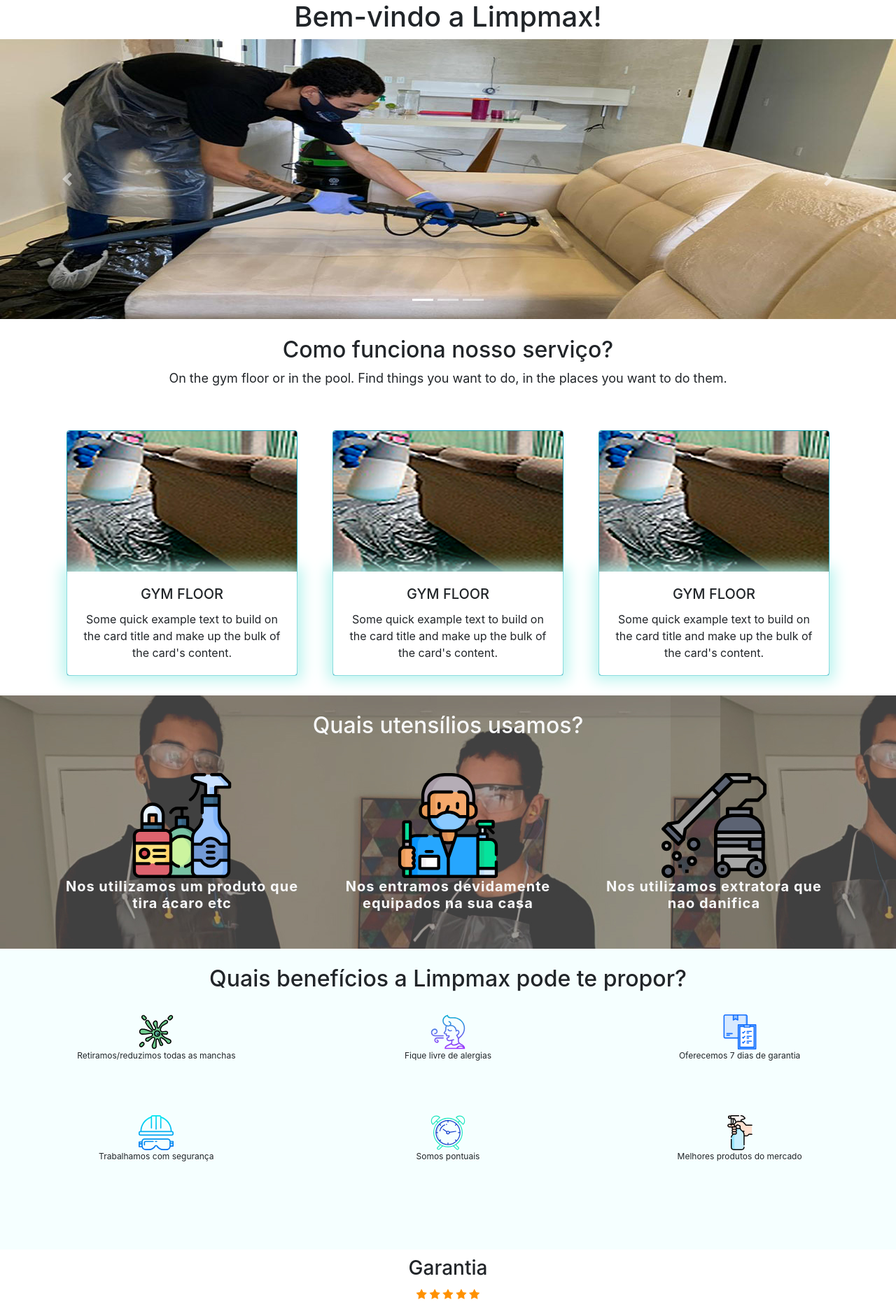
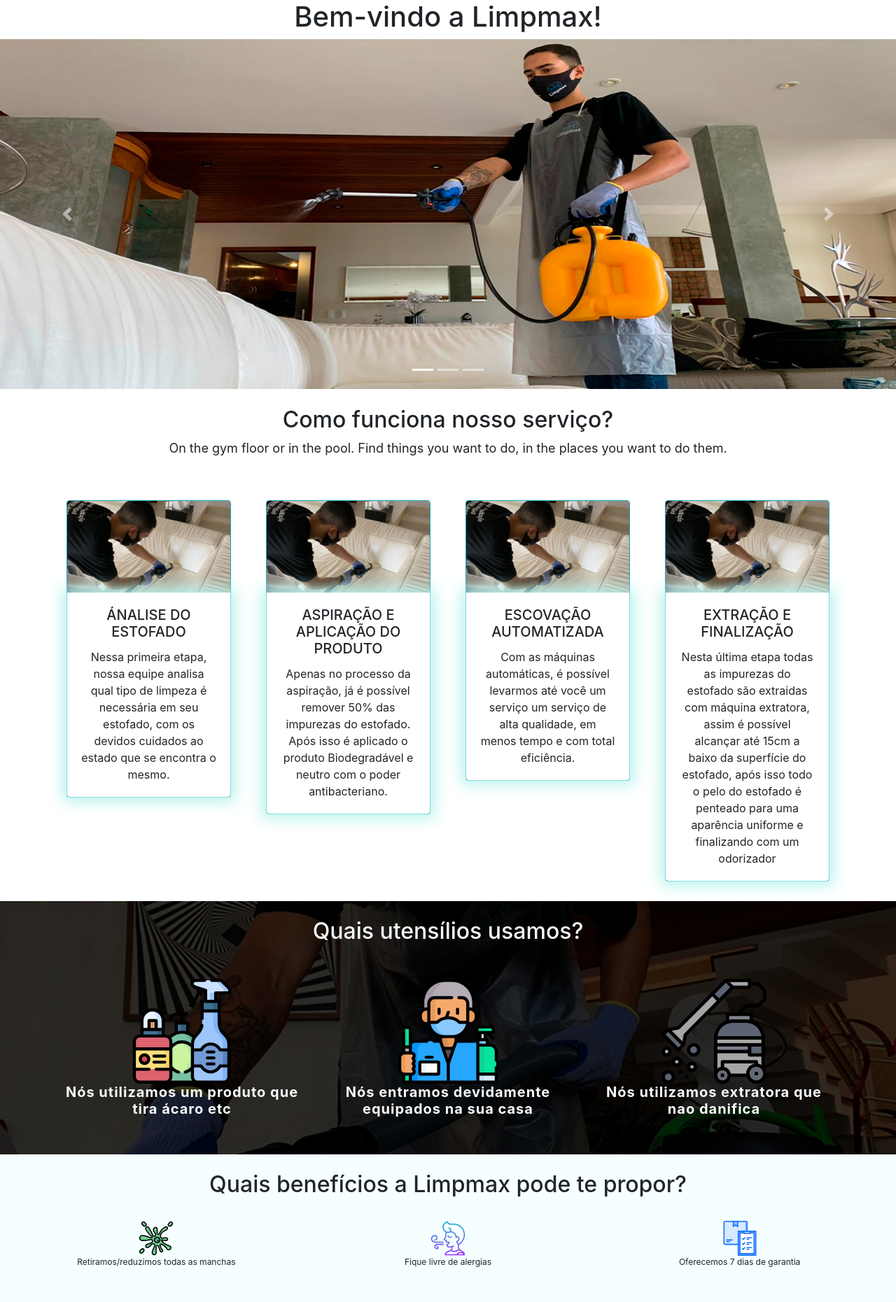
Before and after one commit to MarcusHolanda1/limpmax-page, a PHP site: page / in a window 1280 px wide. Shown: the part 66-1927 px from the top of the page at 70% size. Run offline with PHP 8.4, Linux system fonts and the light colour scheme; some libraries are stand-ins or nearby versions.

Commit message:
Novas alteracoes

```diff
--- a/css/estilo.css
+++ b/css/estilo.css
@@ -83,8 +133,10 @@ a:link
 */
 /*paralax*/
 .bg-parallax{
-    background: url(../img/patetass.jpg) fixed;
+    background: url(../img/extrato.jpg) fixed no-repeat center;
     position: relative;
+    width: 100%;
+    height: 100%;
 }
 
 .fatos{
--- a/index.php
+++ b/index.php
@@ -73,13 +73,13 @@
         </ol>
         <div class="carousel-inner">
             <div class="carousel-item active">
-                <img class="d-block w-100" src="img/bmteste2.jpg" alt="First slide ">
+                <img class="d-block w-100" src="img/jogproduto2.jpg" alt="First slide ">
             </div>
             <div class="carousel-item">
-                <img class="d-block w-100" src="img/bmteste3.jpg" alt="Second slide">
+                <img class="d-block w-100" src="img/jogproduto2.jpg" alt="Second slide">
             </div>
             <div class="carousel-item">
-                <img class="d-block w-100" src="img/bmteste2.jpg" alt="Third slide">
+                <img class="d-block w-100" src="img/jogproduto2.jpg" alt="Third slide">
             </div>
         </div>
         <a class="carousel-control-prev" href="#mainSlide" role="button" data-slide="prev">
@@ -100,36 +100,48 @@
                 <p>On the gym floor or in the pool. Find things you want to do, in the places you want to do them.</p>
             </div>
             <div class="row">
-                <div class="col-md-4">
+                <div class="col-md-3">
                     <div class="card  border-info text-center">
                         <div class="inner">
-                            <img src="img/flotad.jpg" class="card-img-top">
+                            <img src="img/gym.jpg" class="card-img-top">
                         </div>
                         <div class="card-body">
-                            <h5 class="card-title">GYM FLOOR</h5>
-                            <p class="card-text">Some quick example text to build on the card title and make up the bulk of the card's content.</p>
+                            <h5 class="card-title">ÁNALISE DO ESTOFADO</h5>
+                            <p class="card-text">Nessa primeira etapa, nossa equipe analisa qual tipo de limpeza é necessária em seu estofado, com os devidos cuidados ao estado que se encontra o mesmo.</p>
                         </div>
                     </div>
                 </div>
-                <div class="col-md-4">
+                <div class="col-md-3">
                     <div class="card  border-info text-center">
                         <div class="inner">
-                            <img src="img/flotad.jpg" class="card-img-top">
+                            <img src="img/gym.jpg" class="card-img-top">
                         </div>
                         <div class="card-body">
-                            <h5 class="card-title">GYM FLOOR</h5>
-                            <p class="card-text">Some quick example text to build on the card title and make up the bulk of the card's content.</p>
+                            <h5 class="card-title">ASPIRAÇÃO E APLICAÇÃO DO PRODUTO</h5>
+                            <p class="card-text">Apenas no processo da aspiração, já é possível remover 50% das impurezas do estofado. Após isso é aplicado o produto Biodegradável e neutro com o poder antibacteriano.</p>
                         </div>
                     </div>
                 </div>
-                <div class="col-md-4">
+                <div class="col-md-3">
                     <div class="card  border-info text-center">
                         <div class="inner">
-                            <img src="img/flotad.jpg" class="card-img-top">
+                            <img src="img/gym.jpg" class="card-img-top">
                         </div>
                         <div class="card-body">
-                            <h5 class="card-title">GYM FLOOR</h5>
-                            <p class="card-text">Some quick example text to build on the card title and make up the bulk of the card's content.</p>
+                            <h5 class="card-title">ESCOVAÇÃO AUTOMATIZADA</h5>
+                            <p class="card-text">Com as máquinas automáticas, é possível levarmos até você um serviço um serviço de alta qualidade, em menos tempo e com total eficiência. </p>
+                        </div>
+                    </div>
+                </div>
+                <div class="col-md-3">
+                    <div class="card  border-info text-center">
+                        <div class="inner">
+                            <img src="img/gym.jpg" class="card-img-top">
+                        </div>
+                        <div class="card-body">
+                            <h5 class="card-title">EXTRAÇÃO E FINALIZAÇÃO</h5>
+                            <p class="card-text">Nesta última etapa todas as impurezas do estofado são
+                                extraidas com máquina extratora, assim é possível alcançar até 15cm a baixo da superfície do estofado, após isso todo o pelo do estofado é penteado para uma aparência uniforme e finalizando com um odorizador</p>
                         </div>
                     </div>
                 </div>
@@ -138,6 +150,7 @@
     </section>
     <!-- produtos e utilitários-->
     <div id="produtos" class="container-fluid bg-parallax">
+
         <div class="mt-2 py-4">
             <section class="container">
                 <header class="col-md-12">
@@ -152,7 +165,7 @@
                             <div class="icon">
                                 <img src="iconic/cleaning.svg" alt="produtos" class="icone">
                                 <div class="fatos-contador text-light">
-                                    <h4>Nos utilizamos um produto que tira ácaro etc</h4>
+                                    <h4>Nós utilizamos um produto que tira ácaro etc</h4>
                                 </div>
                             </div>
                         </div>
@@ -162,7 +175,7 @@
                             <div class="icon">
                                 <img src="iconic/cleaning-staff-cor.svg" alt="produtos" class="icone">
                                 <div class="fatos-contador text-light">
-                                    <h4>Nos entramos devidamente equipados na sua casa</h4>
+                                    <h4>Nós entramos devidamente equipados na sua casa</h4>
                                 </div>
                             </div>
                         </div>
@@ -172,7 +185,7 @@
                             <div class="icon">
                                 <img src="iconic/vacuum-cleaner.svg" alt="produtos" class="icone">
                                 <div class="fatos-contador text-light">
-                                    <h4>Nos utilizamos extratora que nao danifica</h4>
+                                    <h4>Nós utilizamos extratora que nao danifica</h4>
                                 </div>
                             </div>
                         </div>
@@ -299,10 +312,11 @@
                     </div>
                     <div class="col-md-4">
                         <div class="contatinho">
-                            <div class="icone-contato" >
-                                <a href="https://api.whatsapp.com/send/?phone=5561996958056&text&app_absent=0" target="_blank" class="fab fa-whatsapp" ></a>
+                            <div class="icone-contato">
+                                <a href="https://api.whatsapp.com/send/?phone=5561996958056&text&app_absent=0" target="_blank" class="fab fa-whatsapp"></a>
                                 <div class="text-contato">
-                                    <p>Nosso atendimento é feito pelo Whatsapp, converse com a gente por lá! <br><p class="font-weight-bold">(Clique no ícone para acessar)</p></br></p>
+                                    <p>Nosso atendimento é feito pelo Whatsapp, converse com a gente por lá! <br>
+                                    <p class="font-weight-bold">(Clique no ícone para acessar)</p></br></p>
                                 </div>
                             </div>
                         </div>
@@ -310,9 +324,10 @@
                     <div class="col-md-4">
                         <div class="contatinho">
                             <div class="icone-contato">
-                                <a href="https://www.instagram.com/limpmaxbsb/?hl=pt-br" class="fab fa-instagram"  target="_blank"></a>
+                                <a href="https://www.instagram.com/limpmaxbsb/?hl=pt-br" class="fab fa-instagram" target="_blank"></a>
                                 <div class="text-contato">
-                                    <p>Nossa principal rede social é o Instagram, lá postamos todas novidades sobre o serviço.<br><p class="font-weight-bold">(Clique no ícone para acessar)</p></br></p>
+                                    <p>Nossa principal rede social é o Instagram, lá postamos todas novidades sobre o serviço.<br>
+                                    <p class="font-weight-bold">(Clique no ícone para acessar)</p></br></p>
                                 </div>
                             </div>
                         </div>
@@ -774,15 +789,10 @@
                     </div>
                 </div>
         </div>
-        <div class="row justify-content-center botao">
-            <div class="col-md-6 justify-content-center col-lg-7 d-flex align-items-center">
-                <button href="#result" type="submit" class="btn btn-primary">Calcular orçamento</button>
-            </div>
-            </form>
+
+        <div id="buttoncalc" class="container">
+            <button id="calculo" href="#result" type="submit" class="btn">CALCULAR ORÇAMENTO</button>
         </div>
-
-
-
 
         <?php
 
@@ -866,6 +876,7 @@
             ?>
         </div>
 
+
     </section>
 
 
```
Also changed, not shown: other parts of css/estilo.css (+54 -4 lines), img/bg.jpg (added), img/ext.jpg (added), img/extrato.jpg (added), img/gym.jpg (added), img/jogproduto.jfif (added), img/jogproduto.jpg.jpg (added), img/jogproduto2.jpg (added), img/loja-do-profissional-como-lavar-e-higienizar-sofas-e-estofados-1.jpg (added).
